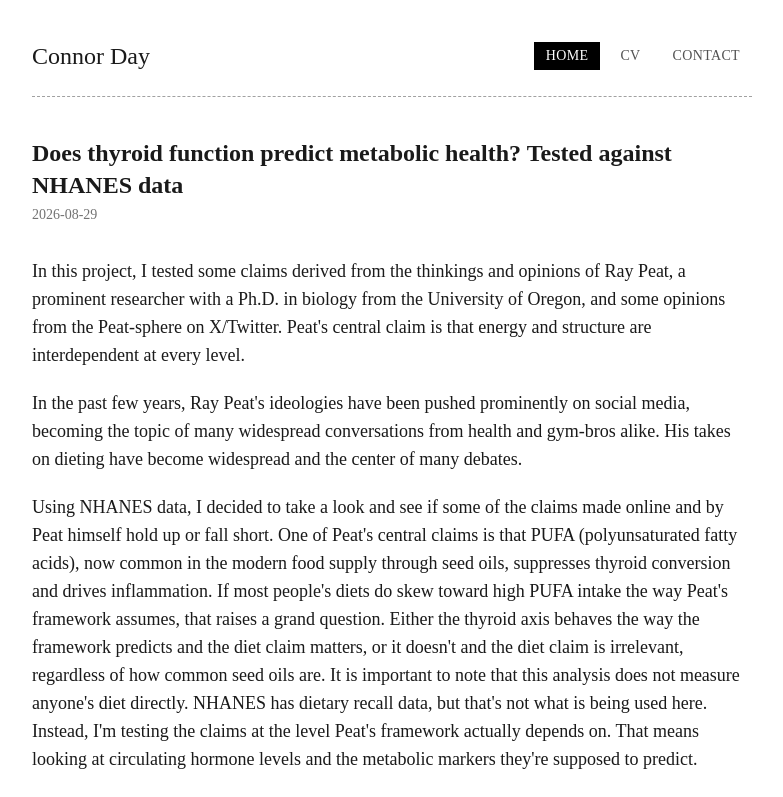
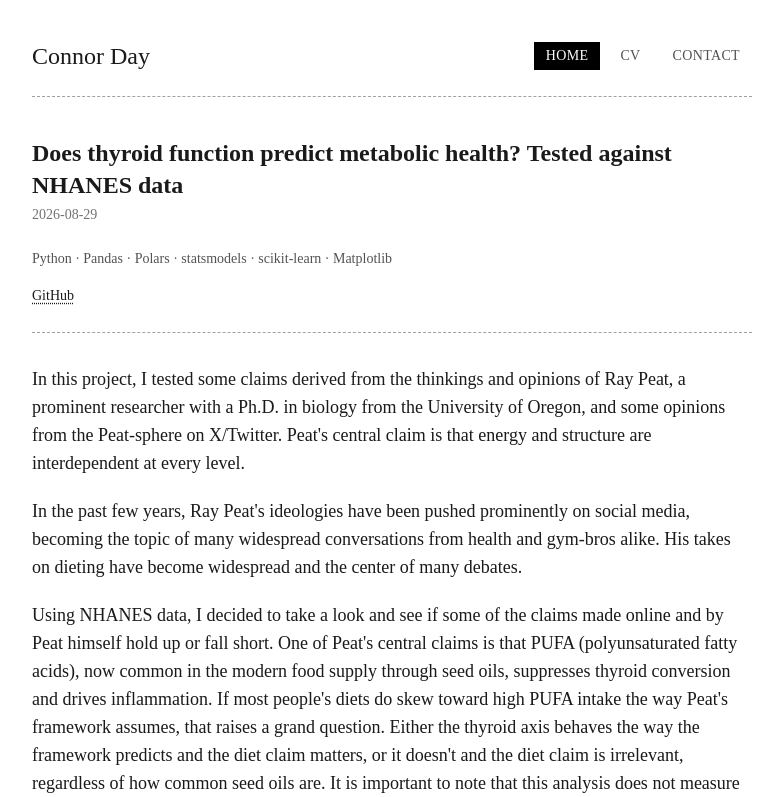
Before and after one commit to dayconnor/cd-web, a Next.js app: page /projects/bioenergetics in a window 1280 px wide. Shown: the top 797 px of the page, without its empty margins (248-1031 px from the left). Built offline with nearby package versions, Linux system fonts and the light colour scheme.

Commit message:
Added tools and GitHub link to top of project write ups. Email copies on click on contact page

```diff
--- a/src/app/contact/page.tsx
+++ b/src/app/contact/page.tsx
@@ -1,3 +1,4 @@
+import { CopyEmail } from "@/components/copy-email";
 import { siteConfig } from "@/lib/site-config";
 
 export const metadata = {
@@ -13,7 +14,9 @@ export default function ContactPage() {
         <h2 className="mb-2 text-sm uppercase tracking-wide text-neutral-500">
           Email
         </h2>
-        <p className="text-lg">{siteConfig.email}</p>
+        <p className="text-lg">
+          <CopyEmail email={siteConfig.email} />
+        </p>
       </section>
 
       <section>
--- a/src/app/projects/[slug]/page.tsx
+++ b/src/app/projects/[slug]/page.tsx
@@ -63,7 +63,19 @@ export default async function ProjectPost({
         dangerouslySetInnerHTML={{ __html: jsonLdString(articleJsonLd) }}
       />
       <h1 className="mb-1 text-2xl font-bold">{metadata.title}</h1>
-      <p className="mb-8 text-sm text-neutral-500">{metadata.date}</p>
+      <p className="mb-6 text-sm text-neutral-500">{metadata.date}</p>
+      <p className="mb-3 text-sm text-neutral-600">
+        {metadata.tools.join(" · ")}
+      </p>
+      <a
+        href={metadata.repo}
+        target="_blank"
+        rel="noopener noreferrer"
+        className="link text-sm"
+      >
+        GitHub
+      </a>
+      <hr className="mt-6 mb-8 border-t border-dashed border-neutral-400" />
       <Post />
     </article>
   );
--- /dev/null
+++ b/src/components/copy-email.tsx
@@ -0,0 +1,36 @@
+"use client";
+
+import { useState } from "react";
+
+// Copies the address instead of opening a mailto: link, which would launch
+// whatever mail app the visitor's OS defaults to.
+export function CopyEmail({ email }: { email: string }) {
+  const [copied, setCopied] = useState(false);
+
+  async function copy() {
+    try {
+      await navigator.clipboard.writeText(email);
+      setCopied(true);
+      setTimeout(() => setCopied(false), 2000);
+    } catch {
+      // Clipboard access can be blocked; the address is still on screen to
+      // select by hand.
+    }
+  }
+
+  return (
+    <span className="inline-flex items-baseline gap-3">
+      <button
+        type="button"
+        onClick={copy}
+        className="cursor-pointer underline decoration-dotted underline-offset-[3px] hover:decoration-solid"
+        title="Copy email address"
+      >
+        {email}
+      </button>
+      <span aria-live="polite" className="text-sm text-neutral-500">
+        {copied ? "Copied" : ""}
+      </span>
+    </span>
+  );
+}
--- a/src/content/projects/bioenergetics.mdx
+++ b/src/content/projects/bioenergetics.mdx
@@ -3,6 +3,8 @@ export const metadata = {
   date: "2026-08-29",
   summary:
     "A survey-weighted analysis of NHANES thyroid panels testing Ray Peat's bioenergetic hypotheses — three of four pre-registered predictions failed, and the one significant result ran backwards.",
+  tools: ["Python", "Pandas", "Polars", "statsmodels", "scikit-learn", "Matplotlib"],
+  repo: "https://github.com/dayconnor/nhanes-bioenergetics",
 };
 
 In this project, I tested some claims derived from the thinkings and opinions of Ray Peat,
--- a/src/content/projects/garment-search.mdx
+++ b/src/content/projects/garment-search.mdx
@@ -3,6 +3,8 @@ export const metadata = {
   date: "2026-10-05",
   summary:
     "Text-to-image search over 45,622 Fashionpedia clothing images, comparing FashionCLIP and CLIP with a pre-registered evaluation and 391 hand judgments made blind to model and rank.",
+  tools: ["Python", "PyTorch", "Hugging Face Transformers", "FAISS", "Pandas", "NumPy"],
+  repo: "https://github.com/dayconnor/garment-search",
 };
 
 ## What I did
--- a/src/content/projects/power-outages.mdx
+++ b/src/content/projects/power-outages.mdx
@@ -3,6 +3,8 @@ export const metadata = {
   date: "2026-06-05",
   summary:
     "Do higher-density states recover from power outages faster? A permutation-tested EDA and a Random Forest outage-duration model on 16 years of U.S. outage data show that it may not be significant.",
+  tools: ["Python", "Pandas", "scikit-learn", "Plotly"],
+  repo: "https://github.com/dayconnor/power-outages-population-density",
 };
 
 Using 1,534 major U.S. power outage events from 2000–2016, I looked at
--- a/src/lib/projects.ts
+++ b/src/lib/projects.ts
@@ -7,6 +7,8 @@ export type ProjectMeta = {
   title: string;
   date: string;
   summary: string;
+  tools: string[];
+  repo: string;
   draft?: boolean;
 };
 
```
